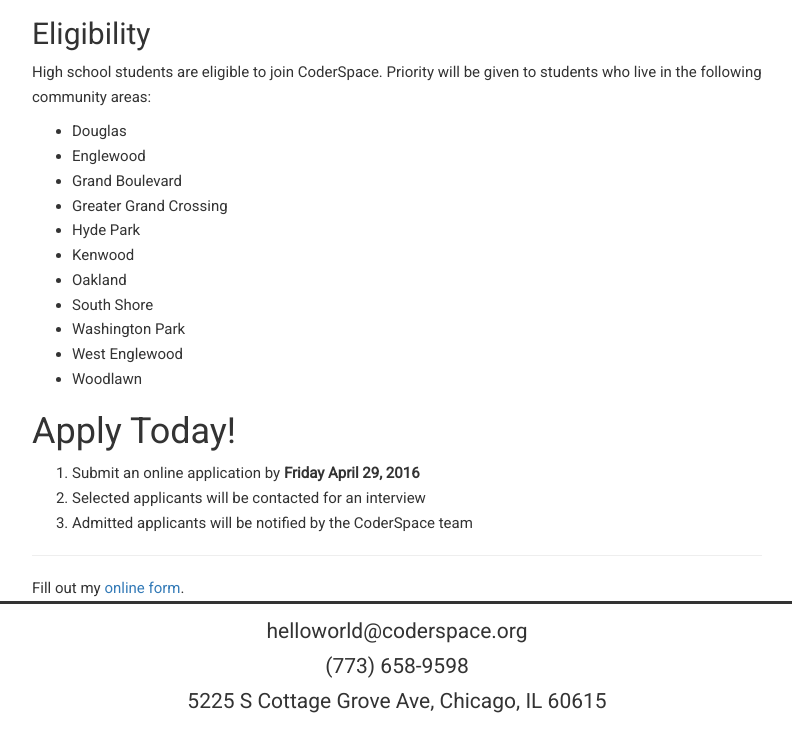
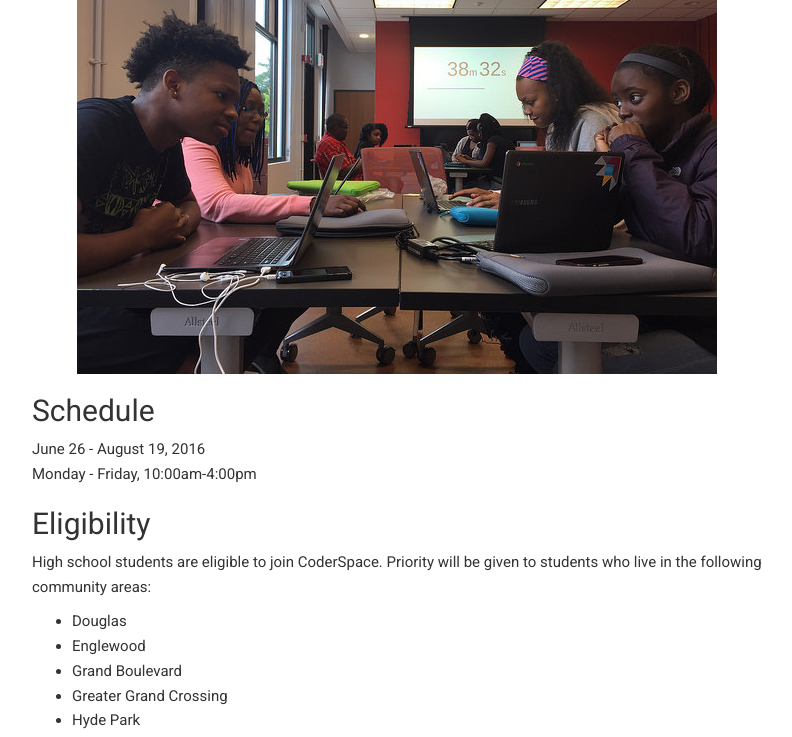
Before and after one commit to CoderSpace/CoderSpace2015, a plain HTML site: page apply.html in a window 1280 px wide. Shown: the part 721-1458 px from the top of the page, without its empty margins (243-1035 px from the left). Drawn offline with nearby package versions, Linux system fonts and the light colour scheme; a script that the page names is missing.

Commit message:
Added Images to Apply Page and updated deadline

```diff
--- a/apply.html
+++ b/apply.html
@@ -104,7 +104,7 @@ j=d.createElement(s),dl=l!='dataLayer'?'&l='+l:'';j.async=true;j.src=
                     <p>
                         In addition to providing coding instruction, CoderSpace hosts weekly business trips to local tech companies that expose youth to opportunities in the technology sector. The summer culminates in a Demo Day where student teams show off their client projects to family, friends and supporters.
                     </p>
-
+              <center><img src="images/coderspace-powerhouse-1.jpg" class="img-responsive" align="middle"></img></center>
                     <h2>Schedule</h2>
 
                     <p>
@@ -135,7 +135,7 @@ j=d.createElement(s),dl=l!='dataLayer'?'&l='+l:'';j.async=true;j.src=
                     <h1>Apply Today!</h1>
 
                     <ol>
-                        <li>Submit an online application by <strong>Friday April 29, 2016</strong></li>
+                        <li>Submit an online application by <strong>Sunday May 15, 2016</strong></li>
                         <li>Selected applicants will be contacted for an interview</li>
                         <li>Admitted applicants will be notified by the CoderSpace team</li>
                     </ol>
```
